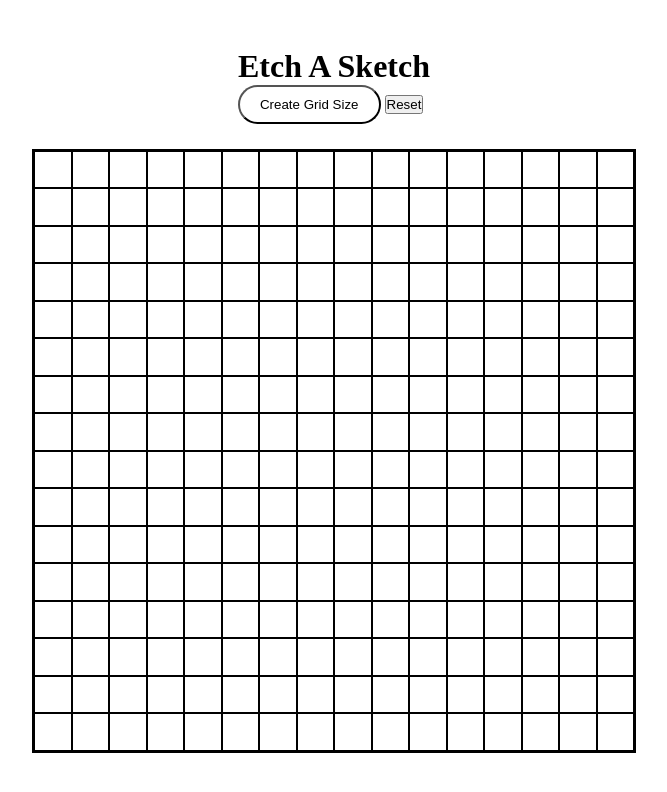
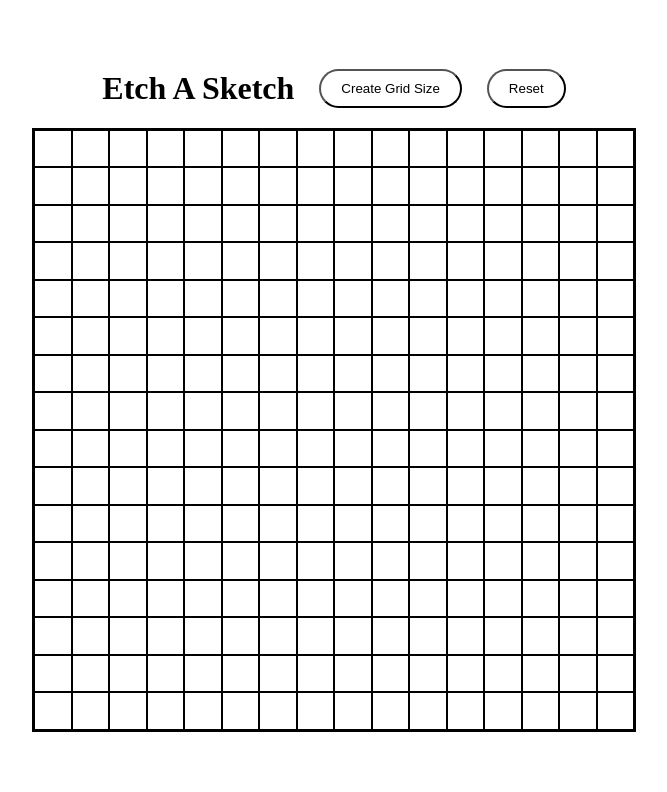
Before and after one commit to jvnsn/Etch-a-sketch, a plain HTML site: page index.html in a window 1280 px wide. Shown: the whole page, without its empty margins (306-973 px from the left). Drawn offline with Linux system fonts and the light colour scheme.

Commit message:
add button styling

```diff
--- a/style.css
+++ b/style.css
@@ -21,13 +21,23 @@ body {
     border: 2px solid black;
 }
 
-.btn-create {
+.btn-create,
+.btn-reset {
     padding: 10px 20px;
-    margin-bottom: 25px;
     border-radius: 25px;
     background-color: white;
 }
 
-.btn-create:hover {
+.btn-create:hover,
+.btn-reset:hover {
     background-color: rgb(245, 242, 242);
 }
+
+.header {
+    display: flex;
+    justify-content: space-between;
+    align-items: center;
+    gap: 25px;
+    margin-bottom: 20px;
+
+}
```
